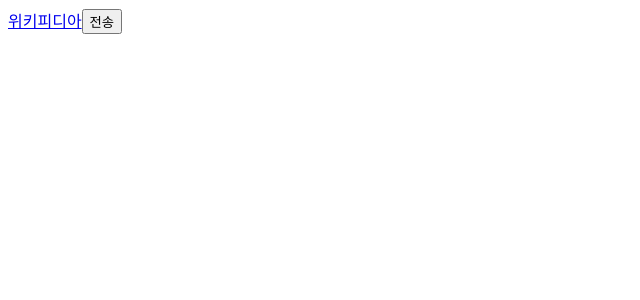
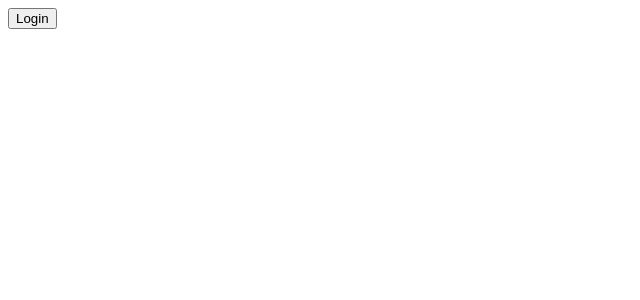
Before and after one commit to rowing0328/react-typescript-zero-to-hero, a React (Vite) app in the folder react/: page / in a window 1280 px wide. Shown: the top 300 px of the page, without its empty margins (0-640 px from the left). Built offline with nearby package versions, Linux system fonts and the light colour scheme.

Commit message:
Feat : 미션 3. 버튼 컴포넌트 만들기

```diff
--- a/react/src/App.tsx
+++ b/react/src/App.tsx
@@ -1,21 +1,36 @@
-/* 이벤트 기본 동작 막기 */
-import React from 'react';
+/* 버튼 컴포넌트 만들기 */
+import Button from './component/ui/Button';
 
 export default function App() {
-  const handleSubmit = (event: React.FormEvent<HTMLFormElement>) => {
-    event.preventDefault();
-  };
+  const handleClick = (message: string) => alert(message);
+
   return (
     <>
-      <form onSubmit={handleSubmit}>
-        <a href='https://ko.wikipedia.org/' onClick={(event) => event.preventDefault()}>
-          위키피디아
-        </a>
-        <button type='submit'>전송</button>
-      </form>
+      <Button handleClick={handleClick} message='로그인이 되었습니다.'>
+        Login
+      </Button>
     </>
   );
 }
+
+/* 이벤트 기본 동작 막기 */
+// import React from 'react';ㅇ
+//
+// export default function App() {
+//   const handleSubmit = (event: React.FormEvent<HTMLFormElement>) => {
+//     event.preventDefault();
+//   };
+//   return (
+//     <>
+//       <form onSubmit={handleSubmit}>
+//         <a href='https://ko.wikipedia.org/' onClick={(event) => event.preventDefault()}>
+//           위키피디아
+//         </a>
+//         <button type='submit'>전송</button>
+//       </form>
+//     </>
+//   );
+// }
 
 /* 이벤트 전파 - 캡처링 */
 // import Table from './component/Table';
--- a/react/src/component/ui/Button.tsx
+++ b/react/src/component/ui/Button.tsx
@@ -1,17 +1,36 @@
-/* 이벤트 객체 배우기 -3 */
+/* 버튼 컴포넌트 만들기 */
 import React from 'react';
 
 export default function Button({
   handleClick,
+  message,
+  children,
 }: {
-  handleClick: (message: string, event: React.MouseEvent<HTMLButtonElement, MouseEvent>) => void;
+  handleClick: (message: string) => void;
+  message: string;
+  children: React.ReactNode;
 }) {
   return (
     <>
-      <button onClick={(event) => handleClick('Hello', event)}>클릭</button>
+      <button onClick={() => handleClick(message)}>{children}</button>
     </>
   );
 }
+
+/* 이벤트 객체 배우기 -3 */
+// import React from 'react';
+//
+// export default function Button({
+//   handleClick,
+// }: {
+//   handleClick: (message: string, event: React.MouseEvent<HTMLButtonElement, MouseEvent>) => void;
+// }) {
+//   return (
+//     <>
+//       <button onClick={(event) => handleClick('Hello', event)}>클릭</button>
+//     </>
+//   );
+// }
 
 /* 이벤트 객체 배우기 -2 */
 // import React from 'react';
```
